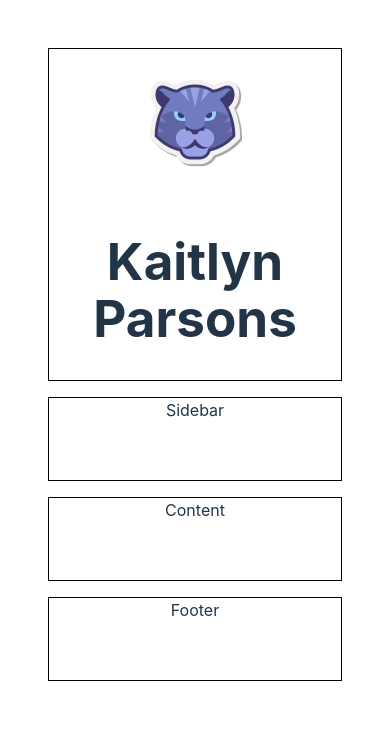
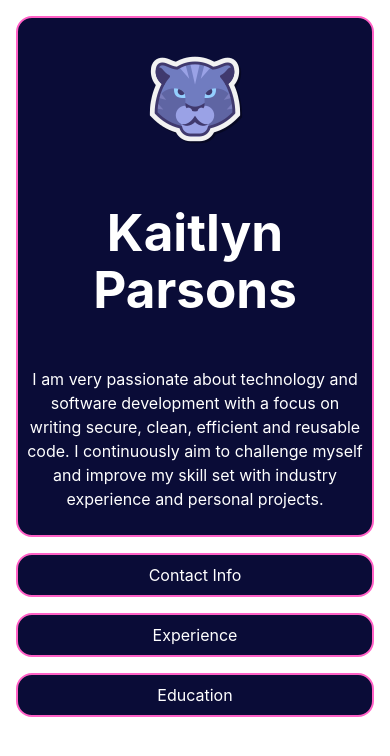
Before and after one commit to KaitlynParsons/kaitlynparsons.github.io, a React (Vite) app: page / in a window 390 px wide. Shown: the top 756 px of the page. Built offline with nearby package versions, Linux system fonts and the light colour scheme.

Commit message:
component reorganising, frontend architecture progress

```diff
--- a/src/App.css
+++ b/src/App.css
@@ -1,56 +1,4 @@
 #root {
   margin: 0 auto;
-  padding: 2rem;
   text-align: center;
 }
-
-.logo {
-  height: 6em;
-  padding: 1.5em;
-  will-change: filter;
-  transition: filter 300ms;
-}
-.logo:hover {
-  filter: drop-shadow(0 0 2em #646cffaa);
-}
-
-.wrapper {
-  display: grid;
-  grid-template-columns: repeat(3, 1fr);
-  grid-auto-rows: minmax(100px, auto);
-  grid-template-areas:
-    "hd hd hd"
-    "sd main main"
-    "ft ft ft";
-}
-
-@media only screen and (max-width: 768px) {
-  .wrapper {
-    display: grid;
-    grid-template-columns: repeat(3, 1fr);
-    grid-auto-rows: minmax(100px, auto);
-    grid-template-areas:
-      "hd hd hd"
-      "sd sd sd"
-      "main main main"
-      "ft ft ft";
-  }
-}
-
-.wrapper > div {
-  border: 1px solid black;
-  margin: 0.5em;
-}
-
-.header {
-  grid-area: hd;
-}
-.footer {
-  grid-area: ft;
-}
-.content {
-  grid-area: main;
-}
-.sidebar {
-  grid-area: sd;
-}
--- a/src/App.tsx
+++ b/src/App.tsx
@@ -1,19 +1,10 @@
-import icon from './assets/icon.png';
 import './App.css';
+import Home from './components/pages/Home/Home';
 
 const App = () => {
   return (
-    <div className="wrapper">
-      <div className="header">
-        <img className='logo' src={icon} alt="icon" />
-        <h1>Kaitlyn Parsons</h1>
-      </div>
-      <div className="sidebar">Sidebar</div>
-      <div className="content">Content</div>
-      <div className="footer">Footer</div>
-    </div>
+    <Home />
   );
 };
 
-export default App
-;
+export default App;
--- /dev/null
+++ b/src/components/layouts/Card/Card.css
@@ -0,0 +1,7 @@
+.card {
+    border: 2px solid #ff61c6ff;
+    border-radius: 1em;
+    background-color: #0a0c37ff;
+    margin: 0.5em;
+    padding: 0.5em;
+}
--- /dev/null
+++ b/src/components/layouts/Card/Card.tsx
@@ -0,0 +1,12 @@
+import './Card.css';
+import { AppProps } from '../../../interfaces/AppProps';
+
+const Card = (props: AppProps) => {
+    return (
+        <div className={`card ${props.className}`}>
+            {props.children}
+        </div>
+    )
+}
+
+export default Card;
--- /dev/null
+++ b/src/components/pages/Home/Headline/Headline.css
@@ -0,0 +1,36 @@
+.logo {
+    padding: 1.5em;
+    margin: auto;
+}
+.logo:hover {
+    filter: drop-shadow(0 0 2em #646cffaa);
+}
+
+.headline-grid {
+    display: grid;
+    align-items: center;
+    grid-template-areas:
+      "img h1 h1"
+      "img p p";
+}
+
+@media only screen and (max-width: 768px) {
+    .headline-grid {
+        grid-template-areas:
+          "img"
+          "h1"
+          "p";
+    }
+}
+
+.img-grid-area {
+    grid-area: img;
+}
+
+.h1-grid-area {
+    grid-area: h1;
+}
+
+.p-grid-area {
+    grid-area: p;
+}
--- /dev/null
+++ b/src/components/pages/Home/Headline/Headline.tsx
@@ -0,0 +1,14 @@
+import icon from "../../../../assets/icon.png";
+import "./Headline.css";
+
+const Headline = () => {
+    return (
+        <div className="headline-grid">
+            <img className='logo img-grid-area' src={icon} alt="icon" />
+            <h1 className="h1-grid-area">Kaitlyn Parsons</h1>
+            <p className="p-grid-area">I am very passionate about technology and software development with a focus on writing secure, clean, efficient and reusable code. I continuously aim to challenge myself and improve my skill set with industry experience and personal projects.</p>
+        </div>
+        )
+}
+
+export default Headline;
--- /dev/null
+++ b/src/components/pages/Home/Home.css
@@ -0,0 +1,30 @@
+.wrapper {
+  display: grid;
+  grid-template-areas:
+    "hd hd hd"
+    "sd main main"
+    "sd ft ft";
+}
+
+@media only screen and (max-width: 768px) {
+  .wrapper {
+    grid-template-areas:
+      "hd hd hd"
+      "sd sd sd"
+      "main main main"
+      "ft ft ft";
+  }
+}
+
+.header {
+  grid-area: hd;
+}
+.footer {
+  grid-area: ft;
+}
+.content {
+  grid-area: main;
+}
+.sidebar {
+  grid-area: sd;
+}
--- /dev/null
+++ b/src/components/pages/Home/Home.tsx
@@ -0,0 +1,18 @@
+import Card from "../../layouts/Card/Card";
+import Headline from "./Headline/Headline";
+import "./Home.css";
+
+const Home = () => {
+    return (
+      <div className="wrapper">
+        <Card className='header'>
+          <Headline />
+        </Card>
+        <Card className="sidebar">Contact Info</Card>
+        <Card className="content">Experience</Card>
+        <Card className="footer">Education</Card>
+      </div>
+    );
+  };
+
+  export default Home;
--- a/src/index.css
+++ b/src/index.css
@@ -4,8 +4,7 @@
   font-weight: 400;
 
   color-scheme: light dark;
-  color: rgba(255, 255, 255, 0.87);
-  background-color: #242424;
+  color: white;
 
   font-synthesis: none;
   text-rendering: optimizeLegibility;
@@ -27,35 +26,3 @@ h1 {
   font-size: 3.2em;
   line-height: 1.1;
 }
-
-button {
-  border-radius: 8px;
-  border: 1px solid transparent;
-  padding: 0.6em 1.2em;
-  font-size: 1em;
-  font-weight: 500;
-  font-family: inherit;
-  background-color: #1a1a1a;
-  cursor: pointer;
-  transition: border-color 0.25s;
-}
-button:hover {
-  border-color: #646cff;
-}
-button:focus,
-button:focus-visible {
-  outline: 4px auto -webkit-focus-ring-color;
-}
-
-@media (prefers-color-scheme: light) {
-  :root {
-    color: #213547;
-    background-color: #ffffff;
-  }
-  a:hover {
-    color: #747bff;
-  }
-  button {
-    background-color: #f9f9f9;
-  }
-}
--- /dev/null
+++ b/src/interfaces/AppProps.ts
@@ -0,0 +1,7 @@
+export declare interface AppProps {
+    children?: React.ReactNode; // best, accepts everything React can render
+    childrenElement?: JSX.Element; // A single React element
+    style?: React.CSSProperties; // to pass through style props
+    onChange?: React.FormEventHandler<HTMLInputElement>; // form events! the generic parameter is the type of event.target
+    className?: string;
+  }
```
